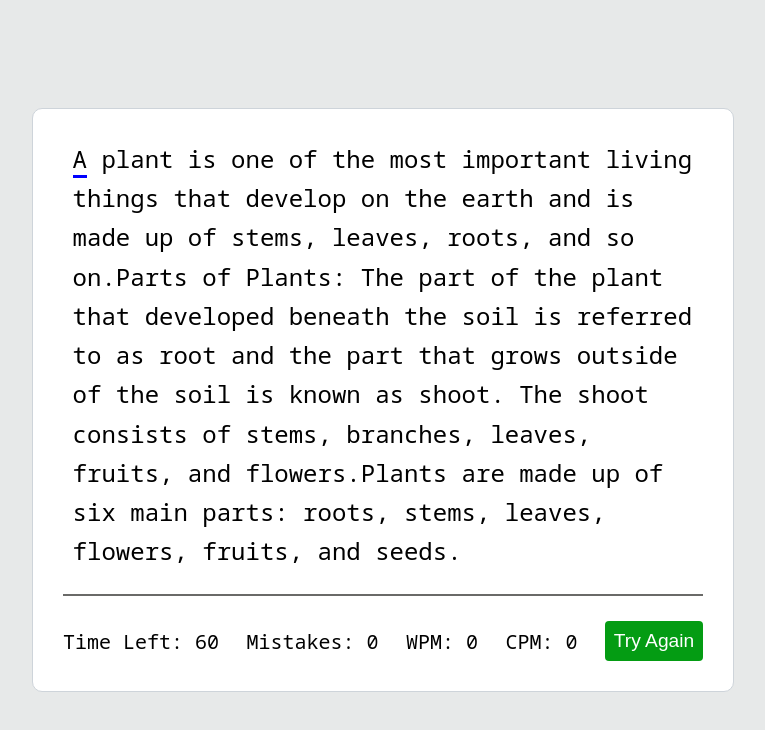
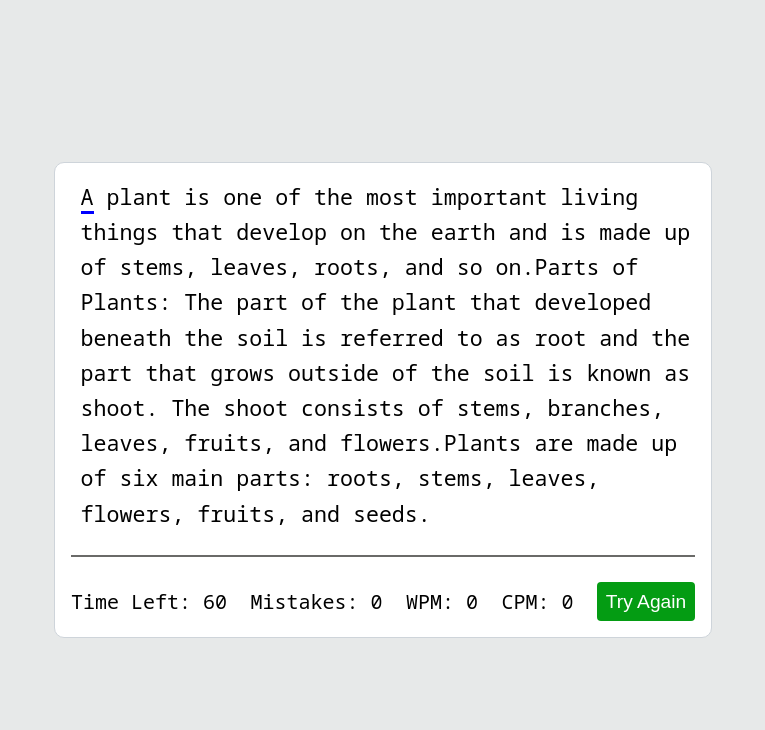
Before and after one commit to Massa-Albani4/TypingGame, a React (Vite) app: page / in a window 1280 px wide. Shown: the top 730 px of the page, without its empty margins (257-1022 px from the left). Built offline with nearby package versions, Linux system fonts and the light colour scheme.

Commit message:
Add key prop

```diff
--- a/src/App.css
+++ b/src/App.css
@@ -16,9 +16,9 @@
 
 .container {
   width: 50%;
-  max-width: 41.844rem;
+  max-width: 39rem;
   background: #fff;
-  padding: 1.875rem;
+  padding: 1rem;
   border-radius: 0.625rem;
   border: 1px solid #ced4da;
 }
@@ -26,8 +26,8 @@
 .text {
   margin-left: 0.6rem;
   user-select: none;
-  font-size: 1.5rem;
-  line-height: 2.45rem;
+  font-size: 1.35rem;
+  line-height: 2.2rem;
   user-select: none;
   cursor: text;
   margin-bottom: 1.5rem;
--- a/src/components/TypingTest.jsx
+++ b/src/components/TypingTest.jsx
@@ -111,6 +111,7 @@ function TypingTest() {
           <span
             className={`char ${index === charIndex ? " active" : ""} ${correctWrong[index]}`}
             ref={(e) => (charRefs.current[index] = e)}
+            key={index}
           >
             {char}
           </span>
```
